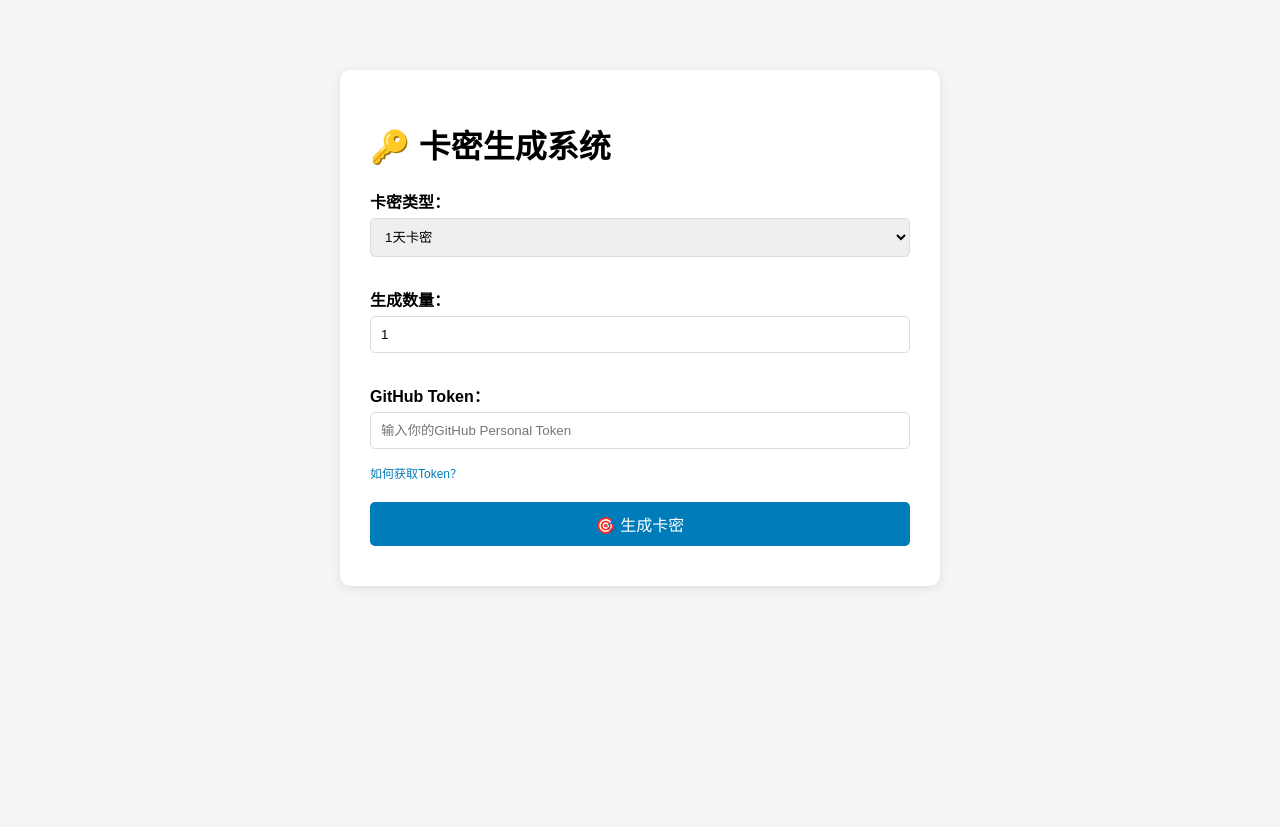
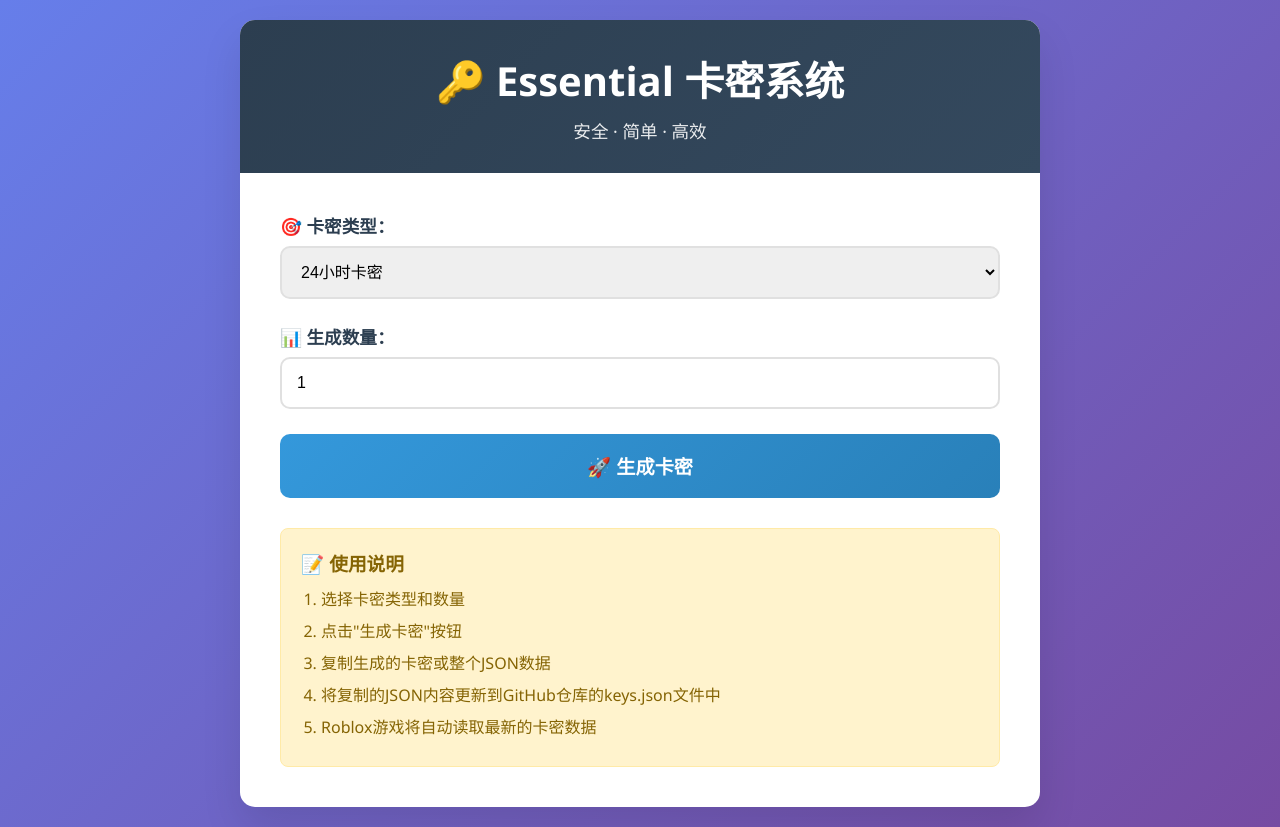
Before and after one commit to mye8957-ai/essential, a plain HTML site: page index.html in a window 1280 px wide. Before the commit the page ends 800 px from the top, so only its background shows below. Drawn offline with Linux system fonts and the light colour scheme.

Commit message:
Revamp index.html with new title and styles
Updated the title and improved styling for better user experience.

```diff
--- a/index.html
+++ b/index.html
@@ -3,70 +3,200 @@
 <head>
     <meta charset="UTF-8">
     <meta name="viewport" content="width=device-width, initial-scale=1.0">
-    <title>卡密生成器</title>
+    <title>Essential 卡密生成系统</title>
     <style>
+        * {
+            margin: 0;
+            padding: 0;
+            box-sizing: border-box;
+        }
+
         body {
-            font-family: Arial, sans-serif;
-            max-width: 600px;
-            margin: 50px auto;
+            font-family: 'Segoe UI', Tahoma, Geneva, Verdana, sans-serif;
+            background: linear-gradient(135deg, #667eea 0%, #764ba2 100%);
+            min-height: 100vh;
             padding: 20px;
-            background-color: #f5f5f5;
         }
+
         .container {
+            max-width: 800px;
+            margin: 0 auto;
             background: white;
+            border-radius: 15px;
+            box-shadow: 0 20px 40px rgba(0,0,0,0.1);
+            overflow: hidden;
+        }
+
+        .header {
+            background: linear-gradient(135deg, #2c3e50, #34495e);
+            color: white;
             padding: 30px;
-            border-radius: 10px;
-            box-shadow: 0 2px 10px rgba(0,0,0,0.1);
+            text-align: center;
         }
+
+        .header h1 {
+            font-size: 2.5em;
+            margin-bottom: 10px;
+        }
+
+        .header p {
+            opacity: 0.9;
+            font-size: 1.1em;
+        }
+
+        .content {
+            padding: 40px;
+        }
+
         .form-group {
-            margin-bottom: 20px;
+            margin-bottom: 25px;
         }
+
         label {
             display: block;
-            margin-bottom: 5px;
-            font-weight: bold;
+            margin-bottom: 8px;
+            font-weight: 600;
+            color: #2c3e50;
+            font-size: 1.1em;
         }
-        input, select, button {
+
+        select, input {
             width: 100%;
-            padding: 10px;
-            margin-bottom: 10px;
-            border: 1px solid #ddd;
-            border-radius: 5px;
-            box-sizing: border-box;
+            padding: 15px;
+            border: 2px solid #e0e0e0;
+            border-radius: 10px;
+            font-size: 16px;
+            transition: all 0.3s ease;
         }
-        button {
-            background-color: #007cba;
+
+        select:focus, input:focus {
+            outline: none;
+            border-color: #3498db;
+            box-shadow: 0 0 0 3px rgba(52, 152, 219, 0.1);
+        }
+
+        .generate-btn {
+            width: 100%;
+            background: linear-gradient(135deg, #3498db, #2980b9);
             color: white;
             border: none;
+            padding: 18px;
+            font-size: 1.2em;
+            font-weight: 600;
+            border-radius: 10px;
             cursor: pointer;
-            font-size: 16px;
+            transition: all 0.3s ease;
         }
-        button:hover {
-            background-color: #005a87;
+
+        .generate-btn:hover {
+            transform: translateY(-2px);
+            box-shadow: 0 10px 20px rgba(52, 152, 219, 0.3);
         }
+
+        .generate-btn:active {
+            transform: translateY(0);
+        }
+
         .result {
-            margin-top: 20px;
-            padding: 15px;
-            background-color: #e8f5e8;
-            border-radius: 5px;
+            margin-top: 30px;
+            padding: 25px;
+            background: #f8f9fa;
+            border-radius: 10px;
             display: none;
         }
-        .key-display {
-            font-family: monospace;
-            font-size: 18px;
+
+        .keys-list {
+            margin: 20px 0;
+        }
+
+        .key-item {
+            background: white;
+            padding: 15px;
+            margin: 10px 0;
+            border-radius: 8px;
+            border-left: 4px solid #3498db;
+            display: flex;
+            justify-content: space-between;
+            align-items: center;
+            box-shadow: 0 2px 5px rgba(0,0,0,0.1);
+        }
+
+        .key-text {
+            font-family: 'Courier New', monospace;
+            font-size: 1.2em;
             font-weight: bold;
-            color: #2e7d32;
+            color: #2c3e50;
+        }
+
+        .copy-btn {
+            background: #27ae60;
+            color: white;
+            border: none;
+            padding: 8px 15px;
+            border-radius: 5px;
+            cursor: pointer;
+            font-size: 0.9em;
+        }
+
+        .copy-all-btn {
+            background: #e74c3c;
+            color: white;
+            border: none;
+            padding: 12px 25px;
+            border-radius: 8px;
+            cursor: pointer;
+            font-size: 1em;
+            font-weight: 600;
+            margin-top: 15px;
+        }
+
+        .json-output {
+            background: #2c3e50;
+            color: #ecf0f1;
+            padding: 20px;
+            border-radius: 8px;
+            margin-top: 20px;
+            font-family: 'Courier New', monospace;
+            white-space: pre-wrap;
+            word-wrap: break-word;
+            display: none;
+        }
+
+        .instructions {
+            background: #fff3cd;
+            border: 1px solid #ffeaa7;
+            border-radius: 8px;
+            padding: 20px;
+            margin-top: 30px;
+        }
+
+        .instructions h3 {
+            color: #856404;
+            margin-bottom: 10px;
+        }
+
+        .instructions ol {
+            margin-left: 20px;
+        }
+
+        .instructions li {
+            margin-bottom: 8px;
+            color: #856404;
         }
     </style>
 </head>
 <body>
     <div class="container">
-        <h1>🔑 卡密生成系统</h1>
+        <div class="header">
+            <h1>🔑 Essential 卡密系统</h1>
+            <p>安全 · 简单 · 高效</p>
+        </div>
 
+        <div class="content">
             <div class="form-group">
-            <label for="keyType">卡密类型：</label>
+                <label for="keyType">🎯 卡密类型：</label>
                 <select id="keyType">
-                <option value="1day">1天卡密</option>
+                    <option value="1day">24小时卡密</option>
                     <option value="7day">7天卡密</option>
                     <option value="30day">30天卡密</option>
                     <option value="permanent">永久卡密</option>
@@ -74,21 +204,32 @@
             </div>
 
             <div class="form-group">
-            <label for="keyAmount">生成数量：</label>
-            <input type="number" id="keyAmount" value="1" min="1" max="10">
+                <label for="keyAmount">📊 生成数量：</label>
+                <input type="number" id="keyAmount" value="1" min="1" max="50">
             </div>
 
-        <div class="form-group">
-            <label for="githubToken">GitHub Token：</label>
-            <input type="password" id="githubToken" placeholder="输入你的GitHub Personal Token">
+            <button class="generate-btn" onclick="generateKeys()">
+                🚀 生成卡密
+            </button>
+
+            <div id="result" class="result">
+                <h3>✅ 生成的卡密</h3>
+                <div id="generatedKeys" class="keys-list"></div>
+                <button class="copy-all-btn" onclick="copyAllKeys()">📋 复制所有卡密</button>
+
+                <div class="json-output" id="jsonOutput"></div>
             </div>
 
-        <button onclick="generateKeys()">🎯 生成卡密</button>
-
-        <div id="result" class="result">
-            <h3>✅ 生成的卡密：</h3>
-            <div id="generatedKeys"></div>
-            <button onclick="copyAllKeys()">📋 复制所有卡密</button>
+            <div class="instructions">
+                <h3>📝 使用说明</h3>
+                <ol>
+                    <li>选择卡密类型和数量</li>
+                    <li>点击"生成卡密"按钮</li>
+                    <li>复制生成的卡密或整个JSON数据</li>
+                    <li>将复制的JSON内容更新到GitHub仓库的keys.json文件中</li>
+                    <li>Roblox游戏将自动读取最新的卡密数据</li>
+                </ol>
+            </div>
         </div>
     </div>
 
```
Lines whose indentation alone changed are shown as unchanged.
